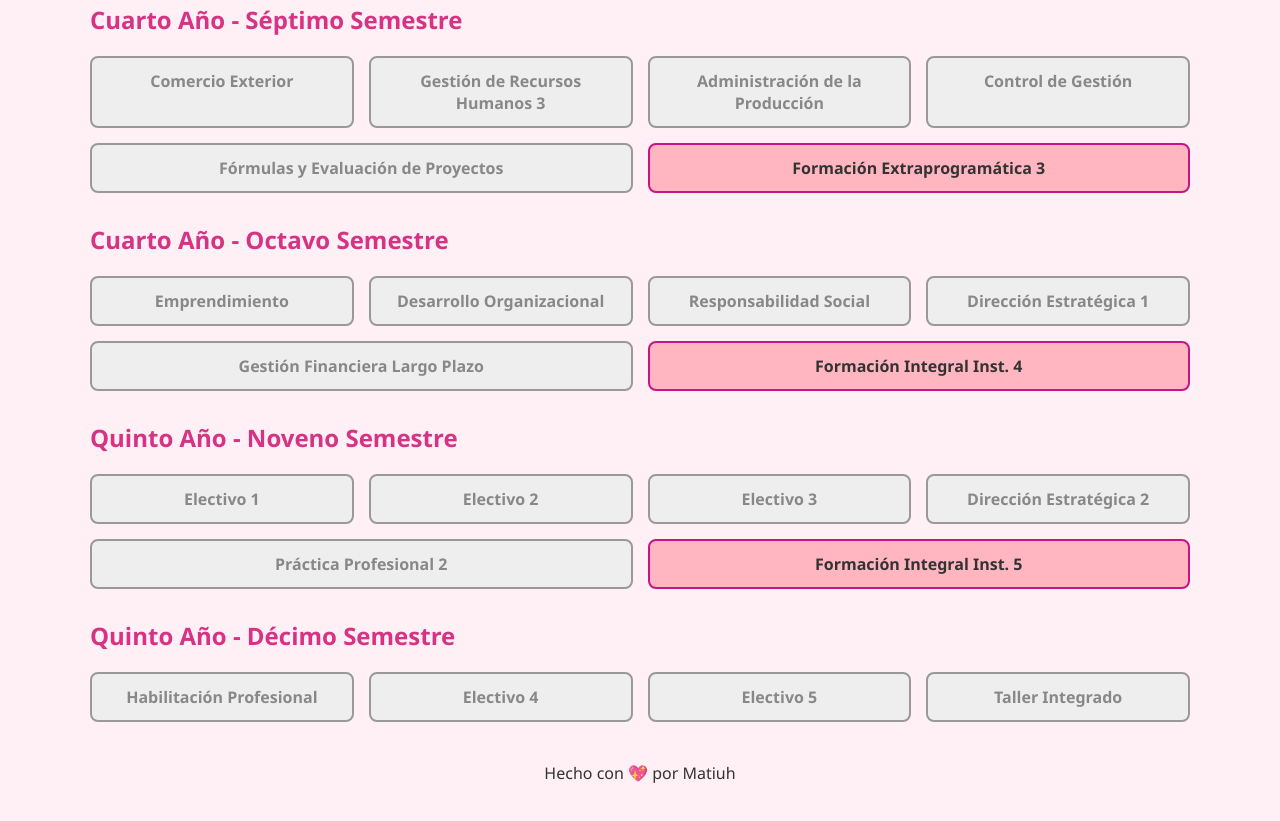
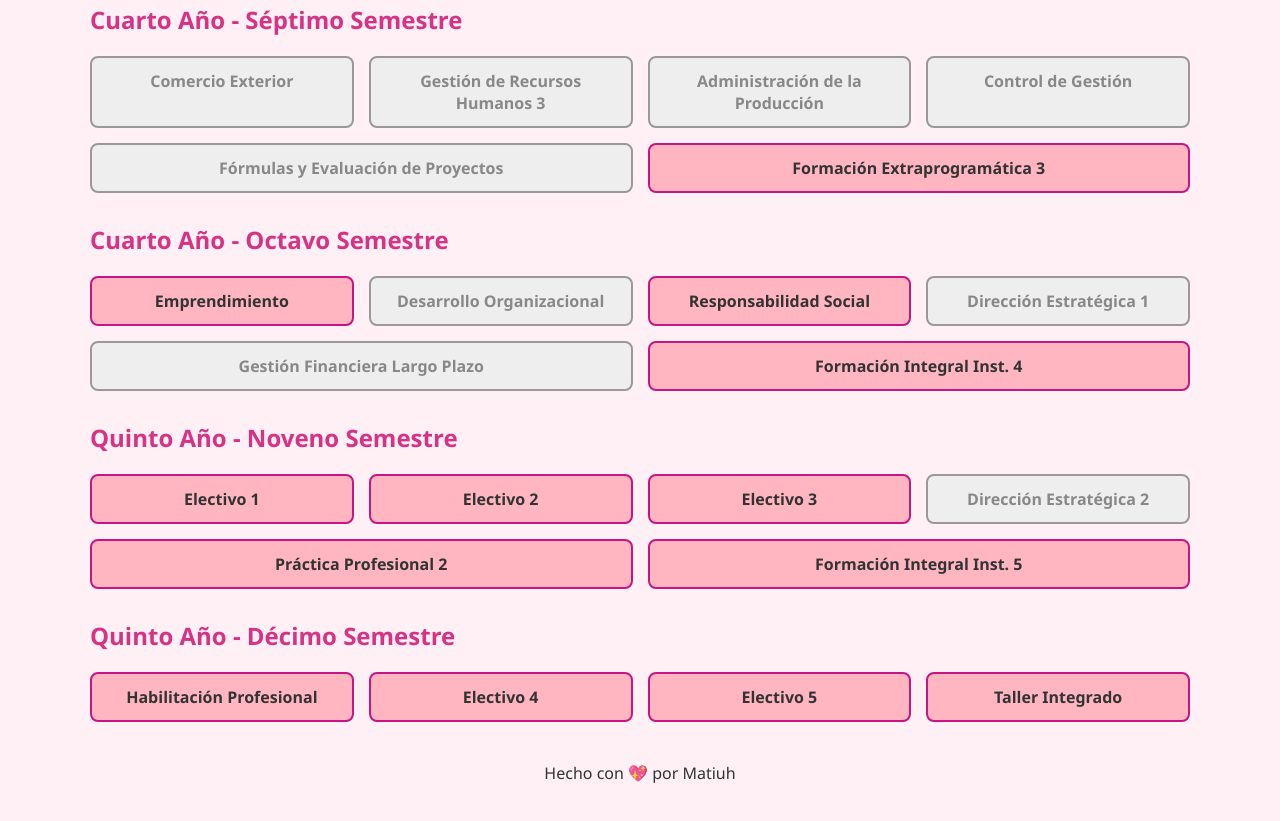
Before and after one commit to matiuh-the-return/Ingenieria_Comercial_malla, a plain HTML site: page index.html in a window 1280 px wide. Shown: the part 1371-2192 px from the top of the page. Drawn offline with Linux system fonts and the light colour scheme.

Commit message:
Update index.html
Ramos que estaban bloqueados ahora no lo están , causaban Fallos a la hora de mostrarlos

```diff
--- a/index.html
+++ b/index.html
@@ -27,10 +27,10 @@
       <div class="semestre">
         <div class="ramo bloqueado" data-id="admin-estrat" data-abre="marketing1,sistemas,grh1">Administración Estratégica</div>
         <div class="ramo bloqueado" data-id="algebra2" data-abre="estadistica1">Álgebra 2</div>
-        <div class="ramo bloqueado" data-id="calculo1" data-abre="calculo2,micro1,macro1">Cálculo 1</div>
-        <div class="ramo bloqueado" data-id="introeco" data-abre="micro1,macro1">Intro a la Economía</div>
+        <div class="ramo" data-id="calculo1" data-abre="calculo2,micro1,macro1">Cálculo 1</div>
+        <div class="ramo" data-id="introeco" data-abre="micro1,macro1">Intro a la Economía</div>
         <div class="ramo bloqueado" data-id="conta2" data-abre="gfcp">Contabilidad 2</div>
-        <div class="ramo bloqueado" data-id="ingles1" data-abre="ingles2">Inglés 1</div>
+        <div class="ramo" data-id="ingles1" data-abre="ingles2">Inglés 1</div>
         <div class="ramo" data-id="formacion-extra1">Formación Extraprogramática 1</div>
       </div>
     </section>
@@ -75,7 +75,7 @@
     <section>
       <h2>Tercer Año - Sexto Semestre</h2>
       <div class="semestre">
-        <div class="ramo bloqueado" data-id="comportamiento" data-abre="grh3,desarrollo-org">Comportamiento Organizacional</div>
+        <div class="ramo" data-id="comportamiento" data-abre="grh3,desarrollo-org">Comportamiento Organizacional</div>
         <div class="ramo bloqueado" data-id="econometria">Econometría</div>
         <div class="ramo bloqueado" data-id="economia-int">Economía Internacional</div>
         <div class="ramo bloqueado" data-id="mercados" data-abre="formulas">Mercados de Capitales</div>
@@ -99,9 +99,9 @@
     <section>
       <h2>Cuarto Año - Octavo Semestre</h2>
       <div class="semestre">
-        <div class="ramo bloqueado" data-id="emprendimiento">Emprendimiento</div>
+        <div class="ramo" data-id="emprendimiento">Emprendimiento</div>
         <div class="ramo bloqueado" data-id="desarrollo-org">Desarrollo Organizacional</div>
-        <div class="ramo bloqueado" data-id="responsabilidad">Responsabilidad Social</div>
+        <div class="ramo" data-id="responsabilidad">Responsabilidad Social</div>
         <div class="ramo bloqueado" data-id="dir-estrat1" data-abre="dir-estrat2">Dirección Estratégica 1</div>
         <div class="ramo bloqueado" data-id="gflp">Gestión Financiera Largo Plazo</div>
         <div class="ramo" data-id="formacion4">Formación Integral Inst. 4</div>
@@ -111,11 +111,11 @@
     <section>
       <h2>Quinto Año - Noveno Semestre</h2>
       <div class="semestre">
-        <div class="ramo bloqueado" data-id="electivo1">Electivo 1</div>
-        <div class="ramo bloqueado" data-id="electivo2">Electivo 2</div>
-        <div class="ramo bloqueado" data-id="electivo3">Electivo 3</div>
+        <div class="ramo" data-id="electivo1">Electivo 1</div>
+        <div class="ramo" data-id="electivo2">Electivo 2</div>
+        <div class="ramo" data-id="electivo3">Electivo 3</div>
         <div class="ramo bloqueado" data-id="dir-estrat2">Dirección Estratégica 2</div>
-        <div class="ramo bloqueado" data-id="practica2">Práctica Profesional 2</div>
+        <div class="ramo" data-id="practica2">Práctica Profesional 2</div>
         <div class="ramo" data-id="formacion5">Formación Integral Inst. 5</div>
       </div>
     </section>
@@ -123,10 +123,10 @@
     <section>
       <h2>Quinto Año - Décimo Semestre</h2>
       <div class="semestre">
-        <div class="ramo bloqueado" data-id="habilitacion">Habilitación Profesional</div>
-        <div class="ramo bloqueado" data-id="electivo4">Electivo 4</div>
-        <div class="ramo bloqueado" data-id="electivo5">Electivo 5</div>
-        <div class="ramo bloqueado" data-id="taller">Taller Integrado</div>
+        <div class="ramo" data-id="habilitacion">Habilitación Profesional</div>
+        <div class="ramo" data-id="electivo4">Electivo 4</div>
+        <div class="ramo" data-id="electivo5">Electivo 5</div>
+        <div class="ramo" data-id="taller">Taller Integrado</div>
       </div>
     </section>
 
```
